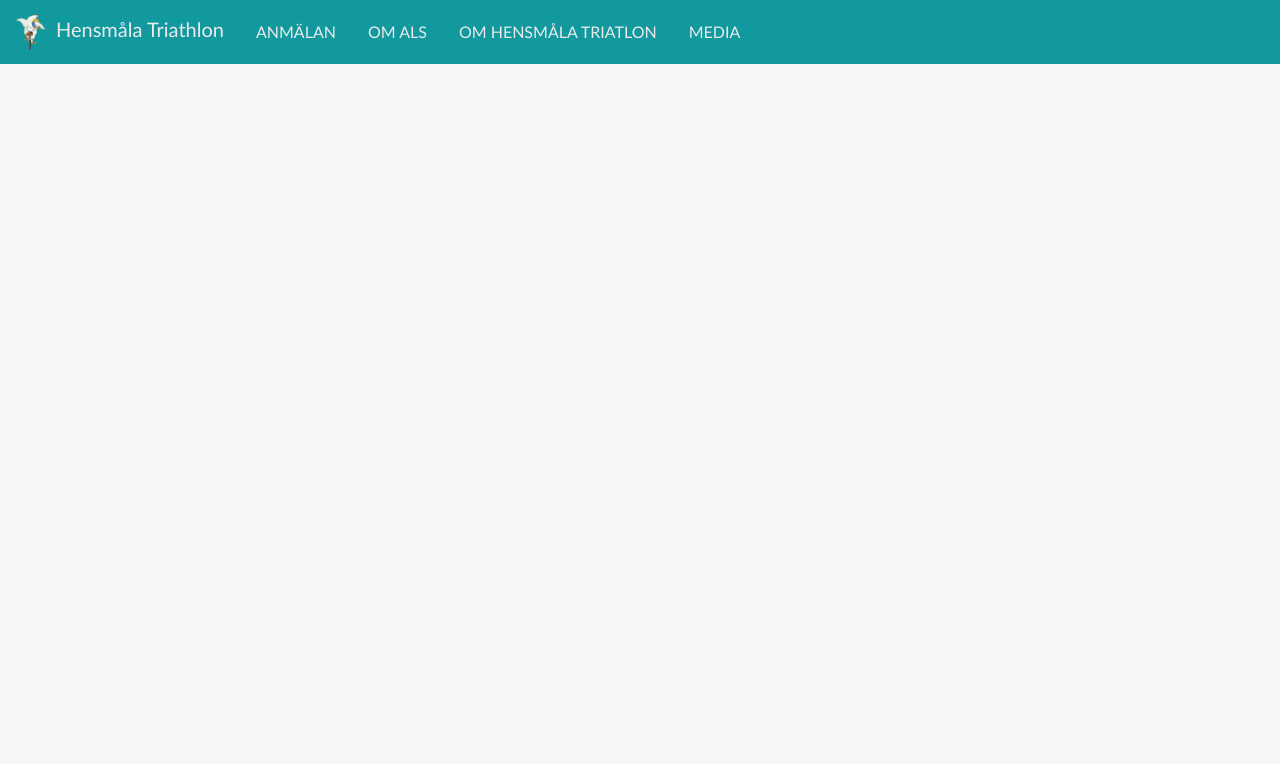
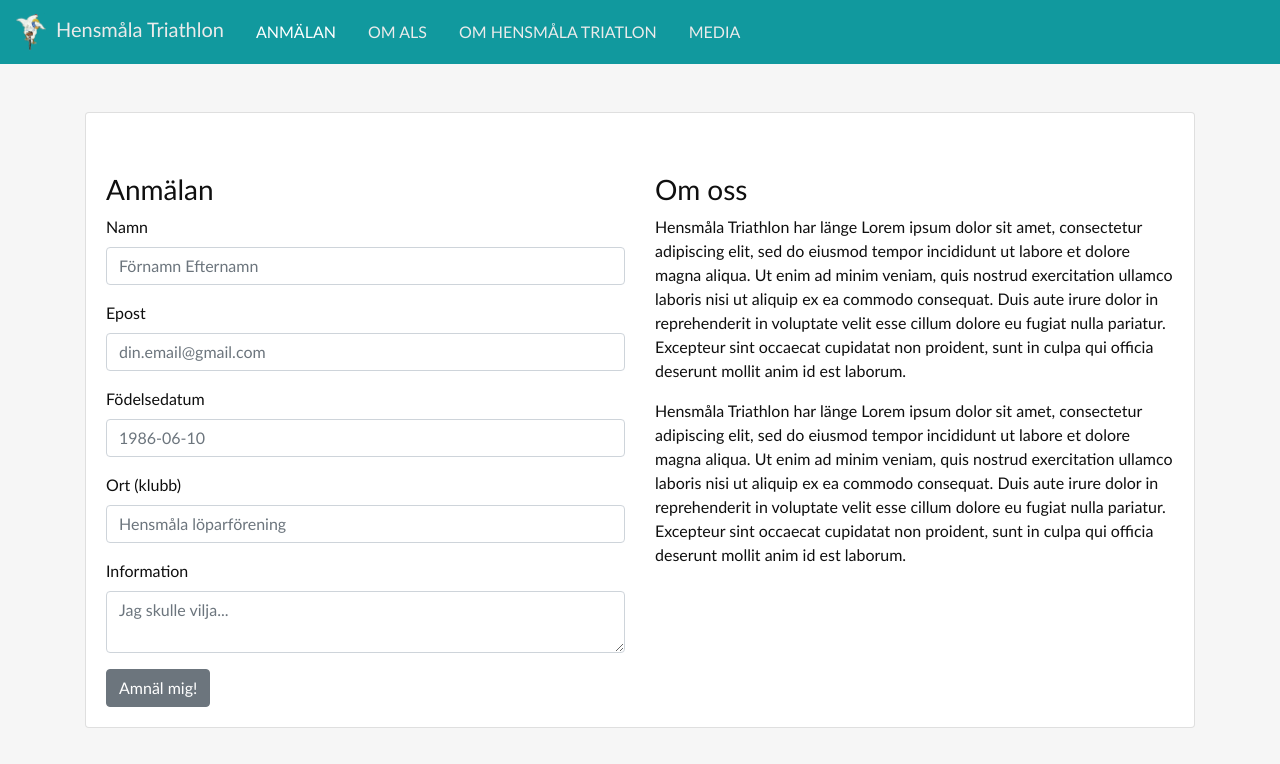
Before and after one commit to arnessonpontus/hensmala_triathon, a React (Create React App) app: page /#/register in a window 1280 px wide. Shown: the top 764 px of the page. Built offline with nearby package versions, Linux system fonts and the light colour scheme.

Commit message:
Change placement of register page

```diff
--- a/src/App.js
+++ b/src/App.js
@@ -7,6 +7,8 @@ import AboutALS from "./components/AboutALS";
 import AboutHT from "./components/AboutHT";
 import Videos from "./components/Videos";
 import Photos from "./components/Photos";
+import Register from "./components/Register";
+
 import { Route, HashRouter as Router } from "react-router-dom";
 
 function App() {
@@ -15,6 +17,7 @@ function App() {
       <div className="App">
         <Navigation />
         <Route path="/" exact component={Home} />
+        <Route path="/register" component={Register} />
         <Route path="/media" component={Media} />
         <Route path="/aboutHT" component={AboutHT} />
         <Route path="/aboutALS" component={AboutALS} />
--- a/src/components/Home.js
+++ b/src/components/Home.js
@@ -1,6 +1,4 @@
 import React, { Component } from "react";
-import RegisterForm from "./RegisterForm";
-import RegSuccess from "./RegSuccess";
 import {
   Container,
   Row,
@@ -12,20 +10,6 @@ import {
 } from "reactstrap";
 
 class Home extends Component {
-  state = {
-    hasRegisterd: false
-  };
-
-  constructor(props) {
-    super(props);
-
-    this.handleRegSuccess = this.handleRegSuccess.bind(this);
-  }
-
-  handleRegSuccess = e => {
-    this.setState({ hasRegisterd: true });
-  };
-
   render() {
     return (
       <div>
@@ -55,44 +39,6 @@ class Home extends Component {
               </Card>
             </Col>
           </Row>
-          <Card className="mt-5">
-            <CardBody>
-              <Row>
-                <Col style={{ marginTop: "5vh" }} md={6}>
-                  {!this.state.hasRegisterd ? (
-                    <RegisterForm handleRegSuccess={this.handleRegSuccess} />
-                  ) : (
-                    <RegSuccess />
-                  )}
-                </Col>
-                <Col style={{ marginTop: "5vh" }}>
-                  <h3>Om oss</h3>
-                  <p>
-                    Hensmåla Triathlon har länge Lorem ipsum dolor sit amet,
-                    consectetur adipiscing elit, sed do eiusmod tempor
-                    incididunt ut labore et dolore magna aliqua. Ut enim ad
-                    minim veniam, quis nostrud exercitation ullamco laboris nisi
-                    ut aliquip ex ea commodo consequat. Duis aute irure dolor in
-                    reprehenderit in voluptate velit esse cillum dolore eu
-                    fugiat nulla pariatur. Excepteur sint occaecat cupidatat non
-                    proident, sunt in culpa qui officia deserunt mollit anim id
-                    est laborum.
-                  </p>
-                  <p>
-                    Hensmåla Triathlon har länge Lorem ipsum dolor sit amet,
-                    consectetur adipiscing elit, sed do eiusmod tempor
-                    incididunt ut labore et dolore magna aliqua. Ut enim ad
-                    minim veniam, quis nostrud exercitation ullamco laboris nisi
-                    ut aliquip ex ea commodo consequat. Duis aute irure dolor in
-                    reprehenderit in voluptate velit esse cillum dolore eu
-                    fugiat nulla pariatur. Excepteur sint occaecat cupidatat non
-                    proident, sunt in culpa qui officia deserunt mollit anim id
-                    est laborum.
-                  </p>
-                </Col>
-              </Row>
-            </CardBody>
-          </Card>
         </Container>
         <Jumbotron className="text-center" style={{ marginBottom: 0 }}>
           <p>Hensmåla Triathlon</p>
--- a/src/components/Navigation.js
+++ b/src/components/Navigation.js
@@ -55,7 +55,7 @@ class Navigation extends React.Component {
             tag={RRNavLink}
             className="inactive"
             activeClassName="active"
-            to="/aboutALS"
+            to="/Register"
             onClick={() => this.setState({ isOpen: false })}
           >
             ANMÄLAN
--- a/src/components/RegSuccess.js
+++ b/src/components/RegSuccess.js
@@ -1,11 +1,29 @@
 import React, { Component } from "react";
+import {
+  Container,
+  Row,
+  Col,
+  Card,
+  CardBody,
+  CardText,
+  Jumbotron,
+  Button
+} from "reactstrap";
 
 class RegSuccess extends Component {
   render() {
     return (
-      <div className="regSuccess">
+      <Col className="text-center">
         <h2>Tack för din anmälan!</h2>
-      </div>
+        <Button
+          onClick={() => {
+            this.props.handleRegistration();
+            console.log("hejhej");
+          }}
+        >
+          Registrera fler
+        </Button>
+      </Col>
     );
   }
 }
--- /dev/null
+++ b/src/components/Register.js
@@ -0,0 +1,75 @@
+import React, { Component } from "react";
+import RegisterForm from "./RegisterForm";
+import RegSuccess from "./RegSuccess";
+import {
+  Container,
+  Row,
+  Col,
+  Card,
+  CardBody,
+  CardText,
+  Jumbotron
+} from "reactstrap";
+
+class Register extends Component {
+  state = {
+    hasRegisterd: false
+  };
+
+  constructor(props) {
+    super(props);
+
+    this.handleRegistration = this.handleRegistration.bind(this);
+  }
+
+  handleRegistration = e => {
+    this.setState({ hasRegisterd: !this.state.hasRegisterd });
+  };
+
+  render() {
+    return (
+      <Container>
+        <Card className="mt-5">
+          <CardBody>
+            {!this.state.hasRegisterd ? (
+              <Row>
+                <Col style={{ marginTop: "5vh" }} md={6}>
+                  <RegisterForm handleRegistration={this.handleRegistration} />
+                </Col>
+                <Col style={{ marginTop: "5vh" }}>
+                  <h3>Om oss</h3>
+                  <p>
+                    Hensmåla Triathlon har länge Lorem ipsum dolor sit amet,
+                    consectetur adipiscing elit, sed do eiusmod tempor
+                    incididunt ut labore et dolore magna aliqua. Ut enim ad
+                    minim veniam, quis nostrud exercitation ullamco laboris nisi
+                    ut aliquip ex ea commodo consequat. Duis aute irure dolor in
+                    reprehenderit in voluptate velit esse cillum dolore eu
+                    fugiat nulla pariatur. Excepteur sint occaecat cupidatat non
+                    proident, sunt in culpa qui officia deserunt mollit anim id
+                    est laborum.
+                  </p>
+                  <p>
+                    Hensmåla Triathlon har länge Lorem ipsum dolor sit amet,
+                    consectetur adipiscing elit, sed do eiusmod tempor
+                    incididunt ut labore et dolore magna aliqua. Ut enim ad
+                    minim veniam, quis nostrud exercitation ullamco laboris nisi
+                    ut aliquip ex ea commodo consequat. Duis aute irure dolor in
+                    reprehenderit in voluptate velit esse cillum dolore eu
+                    fugiat nulla pariatur. Excepteur sint occaecat cupidatat non
+                    proident, sunt in culpa qui officia deserunt mollit anim id
+                    est laborum.
+                  </p>
+                </Col>
+              </Row>
+            ) : (
+              <RegSuccess handleRegistration={this.handleRegistration} />
+            )}
+          </CardBody>
+        </Card>
+      </Container>
+    );
+  }
+}
+
+export default Register;
--- a/src/components/RegisterForm.js
+++ b/src/components/RegisterForm.js
@@ -28,7 +28,7 @@ class RegisterForm extends Component {
       headers: { "Content-Type": "application/x-www-form-urlencoded" },
       body: encode({ "form-name": "register", ...this.state })
     })
-      .then(() => this.props.handleRegSuccess())
+      .then(() => this.props.handleRegistration())
       .catch(error => alert(error));
 
     e.preventDefault();
```
